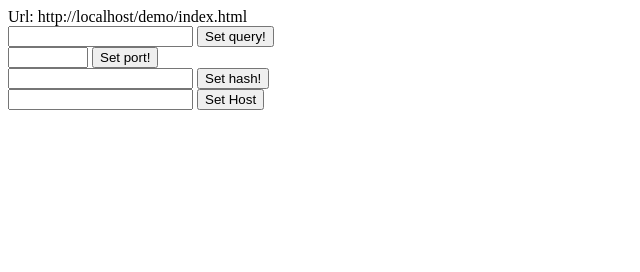
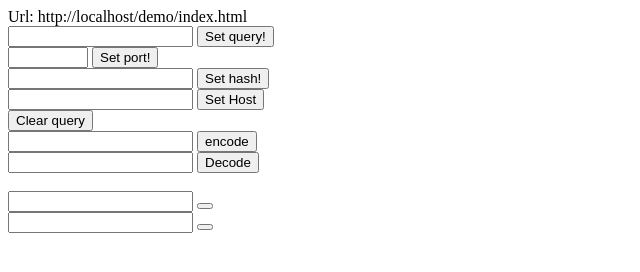
Before and after one commit to BME-MIT-IET/iet-hf-2022-intelliteam, a website: page demo/index.html in a window 1280 px wide. Shown: the whole page, without its empty margins (0-640 px from the left). Drawn offline with Linux system fonts and the light colour scheme.

Commit message:
Added manual tests #13

```diff
--- a/demo/demo.js
+++ b/demo/demo.js
@@ -37,3 +37,22 @@ function setHost() {
 
     updateDemoDivInnerHtml();
 }
+
+function clearQuery() {
+    urlDemo.clearQuery();
+
+    updateDemoDivInnerHtml();
+}
+
+function decode() {
+    let decoded = urlDemo.decode(document.getElementById('decodeInput').value);
+
+    document.getElementById('decodeResult').innerHTML = decoded;
+}
+
+
+function encode() {
+    let encoded = urlDemo.encode(document.getElementById('encodeInput').value.toString());
+
+    document.getElementById('encodeResult').innerHTML = encoded;
+}
--- a/demo/index.html
+++ b/demo/index.html
@@ -20,6 +20,29 @@
        <input id="hostInput"
               type="text">
        <button onclick="setHost()">Set Host</button>
+       <br>
+
+       <button onclick="clearQuery()">Clear query</button>
+       <br>
+
+       <input id="encodeInput"
+              type="text">
+       <button onclick="encode()">encode</button>
+       <div id="encodeResult"></div>
+
+       <input id="decodeInput"
+              type="text">
+       <button onclick="decode()">Decode</button>
+       <div id="decodeResult"></div>
+       <br>
+       <input id=""
+              type="">
+       <button onclick=""></button>
+       <br>
+       <input id=""
+              type="">
+       <button onclick=""></button>
+
        <script src="../url.min.js"></script>
        <script src="./demo.js"></script>
 </body>
```
